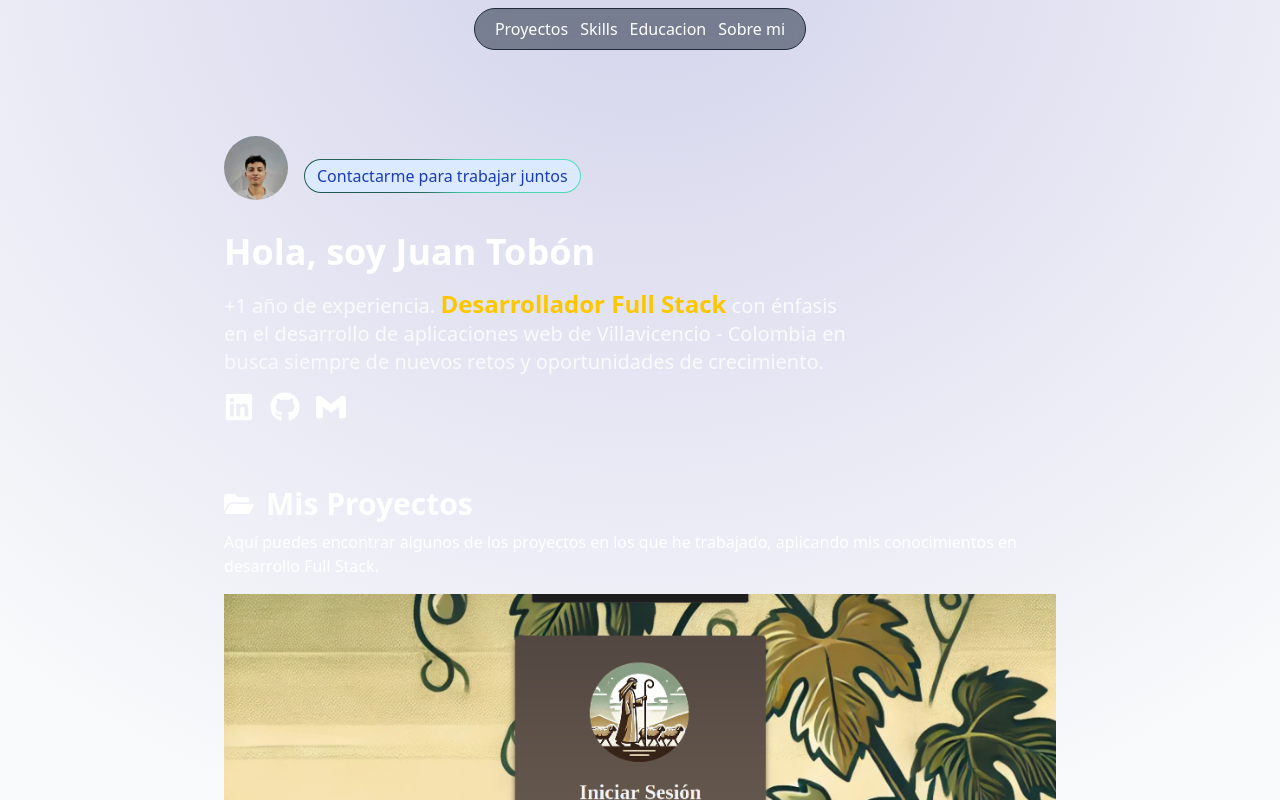
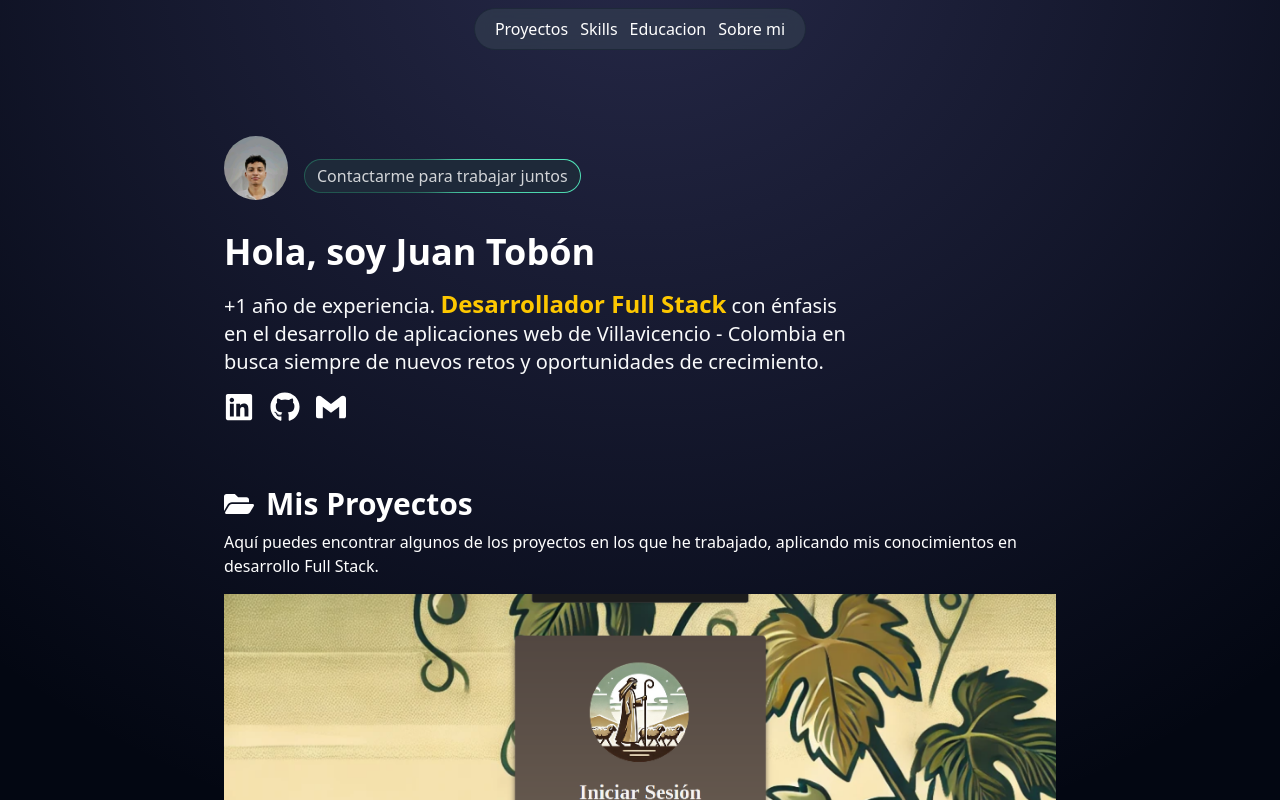
Before and after one commit to JuanTobon7/portafolio, a React (Vite) app: page / in a window 1280 px wide. Shown: the top 800 px of the page. Built offline with nearby package versions, Linux system fonts and the light colour scheme.

Commit message:
cambios colores

```diff
--- a/src/App.jsx
+++ b/src/App.jsx
@@ -34,7 +34,7 @@ function App() {
     <>
       <NavBar />
       <div
-        className="absolute inset-0 -z-10 h-screen w-full bg-gray-50 dark:bg-gray-950
+        className="absolute inset-0 -z-10 h-screen w-full bg-gray-950
           bg-[radial-gradient(ellipse_80%_120%_at_50%_-10%,rgba(120,119,198,0.3),rgba(255,255,255,0))]"
       ></div>
       <section className="@container mx-auto px-8 sm:max-w-2xl mt-16 md:mt-34 mb-8 md:max-w-4xl">
@@ -51,7 +51,7 @@ function App() {
                 <span
                   className="absolute inset-[-1000%] animate-[spin_2s_linear_infinite] bg-[conic-gradient(from_90deg_at_50%_50%,#51E4B8_0%,#21554E_50%,#51E4B8_100%)]"
                 ></span>
-                <div className="inline-flex items-center justify-center w-full px-3 py-1 text-blue-800 bg-blue-100 rounded-full cursor-pointer dark:bg-gray-800 dark:text-white/80 backdrop-blur-3xl whitespace-nowrap">
+                <div className="inline-flex items-center justify-center w-full px-3 py-1 rounded-full cursor-pointer bg-gray-800 text-white/80 backdrop-blur-3xl whitespace-nowrap">
                   <a
                     target="_blank"
                     href="https://www.linkedin.com/in/juan-carlos-tobon-montoya"
```
